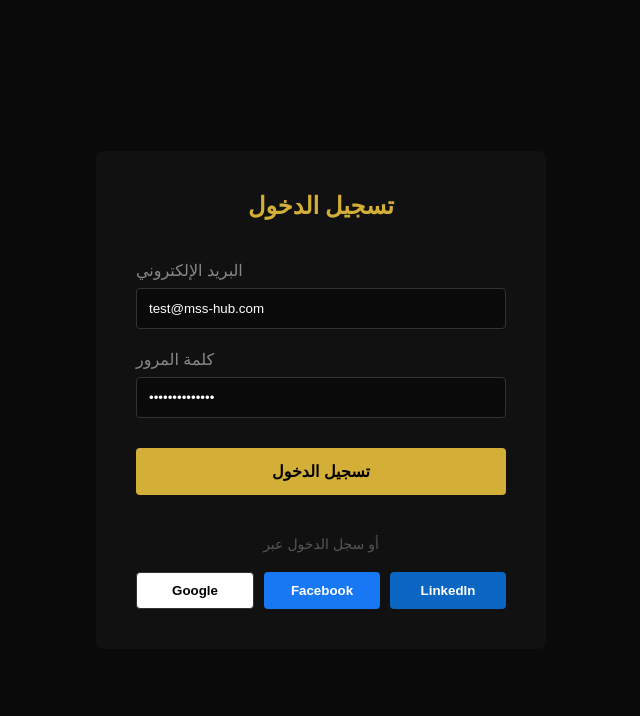
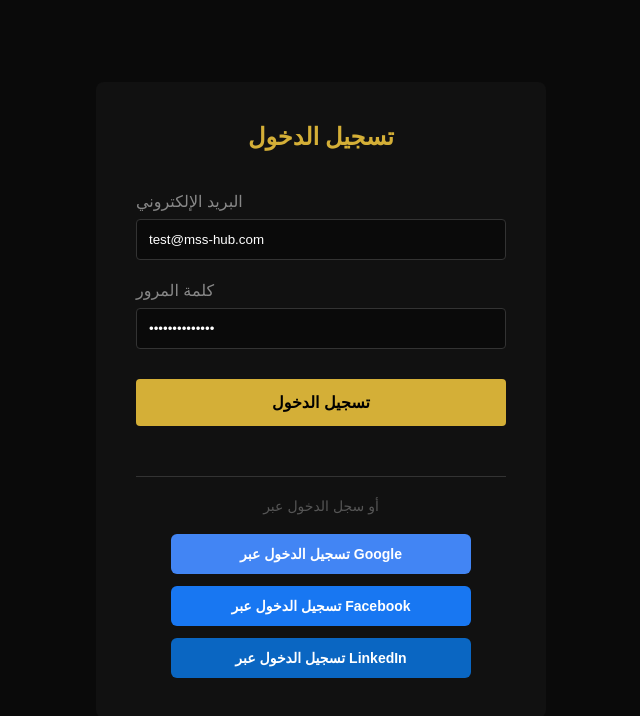
Before and after one commit to Bobboo266/mss-frontend, a React (Vite) app: page /login in a window 1280 px wide. Shown: the top 716 px of the page, without its empty margins (319-959 px from the left). Built offline with nearby package versions, Linux system fonts and the light colour scheme.

Commit message:
Improve layout and styling of social login buttons
Updated the login page to enhance the layout and styling of social login buttons.

```diff
--- a/src/pages/Login.jsx
+++ b/src/pages/Login.jsx
@@ -65,12 +65,20 @@
           </button>
         </form>
 
-        <div style={{ textAlign: 'center', color: '#555', margin: '20px 0', fontSize: '14px' }}>أو سجل الدخول عبر</div>
+        <div style={{ textAlign: 'center', color: '#555', margin: '30px 0 20px 0', fontSize: '14px', borderTop: '1px solid #333', paddingTop: '20px' }}>
+          أو سجل الدخول عبر
+        </div>
 
-        <div style={{ display: 'flex', gap: '10px', justifyContent: 'center' }}>
-          <button style={{ flex: 1, padding: '10px', background: '#fff', color: '#000', border: '1px solid #333', borderRadius: '4px', cursor: 'pointer', fontWeight: 'bold' }}>Google</button>
-          <button style={{ flex: 1, padding: '10px', background: '#1877F2', color: '#fff', border: 'none', borderRadius: '4px', cursor: 'pointer', fontWeight: 'bold' }}>Facebook</button>
-          <button style={{ flex: 1, padding: '10px', background: '#0A66C2', color: '#fff', border: 'none', borderRadius: '4px', cursor: 'pointer', fontWeight: 'bold' }}>LinkedIn</button>
+        <div style={{ display: 'flex', flexDirection: 'column', gap: '12px', justifyContent: 'center', alignItems: 'center' }}>
+          <button style={{ width: '100%', maxWidth: '300px', padding: '12px', background: '#4285F4', color: '#fff', border: 'none', borderRadius: '6px', cursor: 'pointer', fontWeight: 'bold', fontSize: '14px' }}>
+            تسجيل الدخول عبر Google
+          </button>
+          <button style={{ width: '100%', maxWidth: '300px', padding: '12px', background: '#1877F2', color: '#fff', border: 'none', borderRadius: '6px', cursor: 'pointer', fontWeight: 'bold', fontSize: '14px' }}>
+            تسجيل الدخول عبر Facebook
+          </button>
+          <button style={{ width: '100%', maxWidth: '300px', padding: '12px', background: '#0A66C2', color: '#fff', border: 'none', borderRadius: '6px', cursor: 'pointer', fontWeight: 'bold', fontSize: '14px' }}>
+            تسجيل الدخول عبر LinkedIn
+          </button>
         </div>
       </div>
     </div>
```
